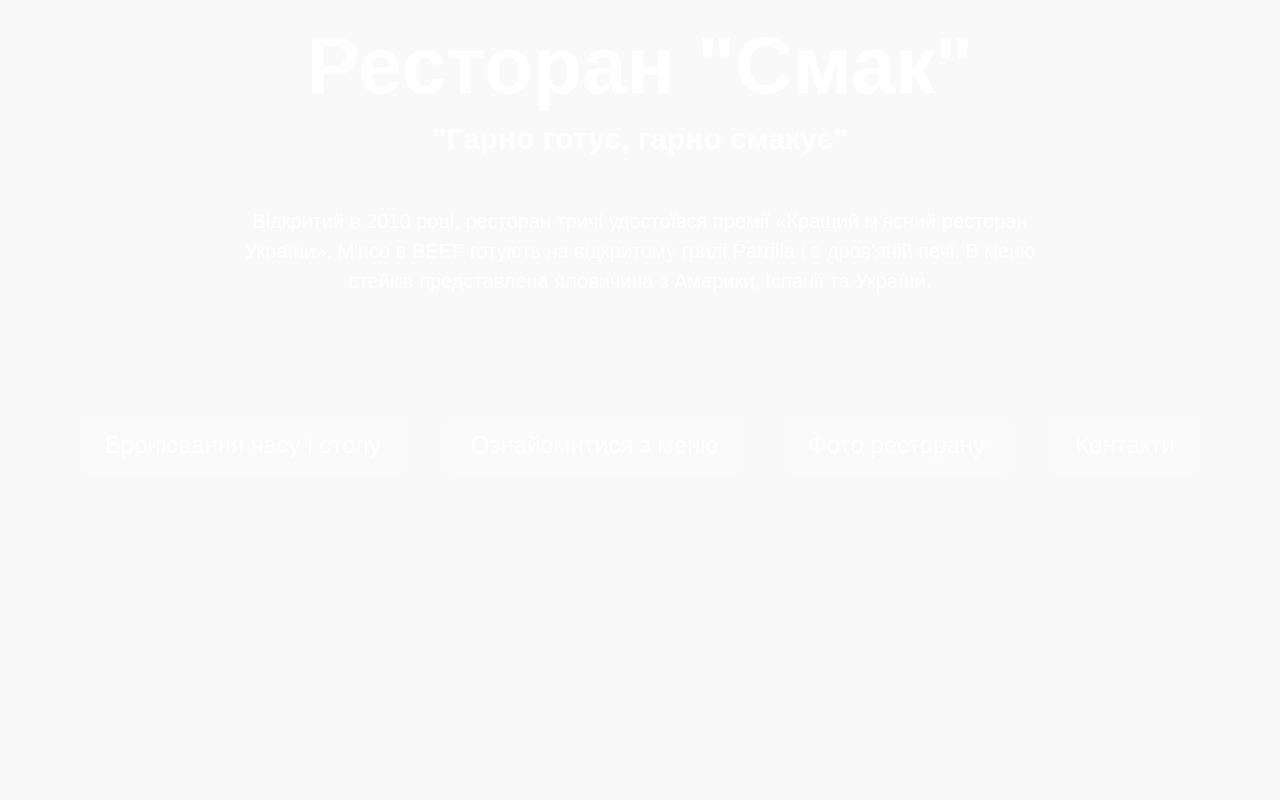
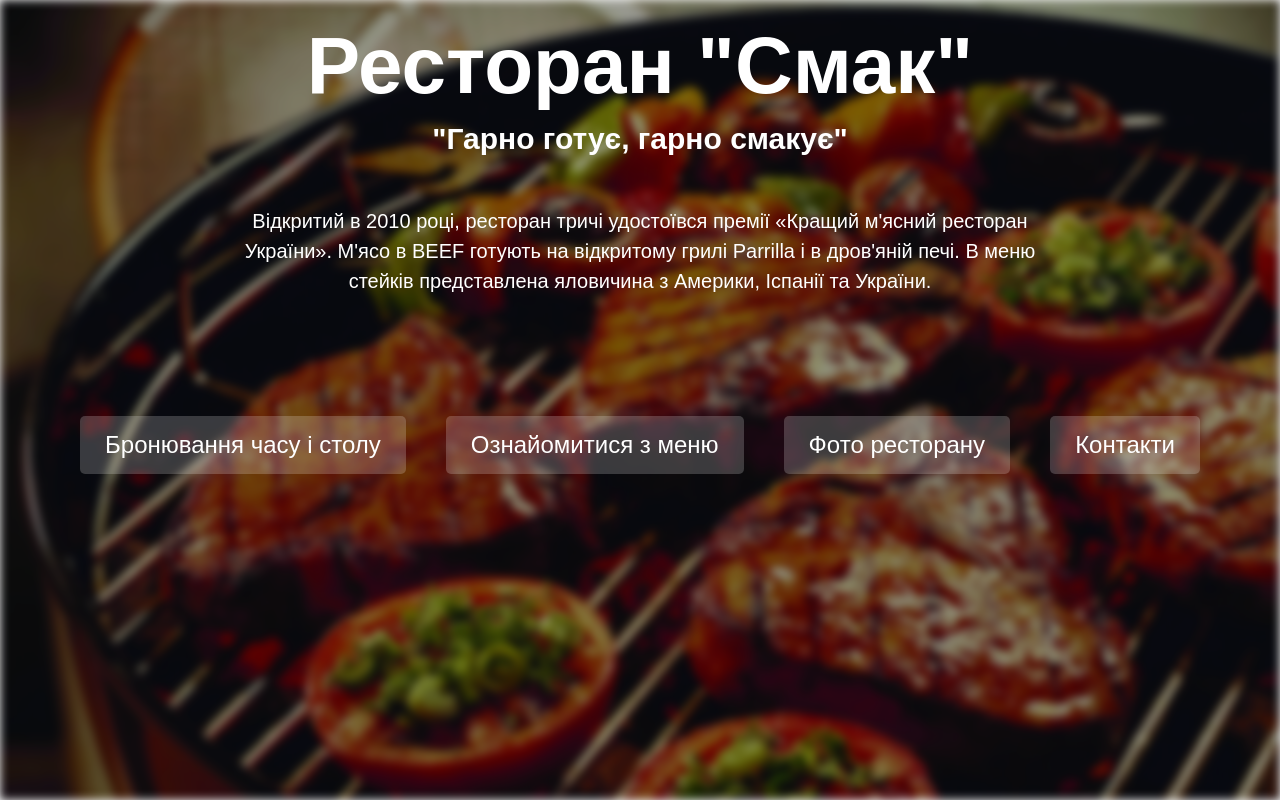
Before and after one commit to verkhusha/zpi-zp41_appWEB-VerkhushaVladyslav-KPI-2025, a plain HTML site: page index.html in a window 1280 px wide. Drawn offline with Linux system fonts and the light colour scheme; the site is published under a folder, as on GitHub Pages, so addresses that start at the root find nothing.

Commit message:
Update styles.css

```diff
--- a/CSS/styles.css
+++ b/CSS/styles.css
@@ -20,7 +20,7 @@ body {
     left: 0;
     width: 100%;
     height: 100%;
-    background-image: url("/img/background.jpg"); /* Зображення заднього фону*/
+    background-image: url("../img/background.jpg"); /* Зображення заднього фону*/
     background-size: cover;
     background-position: center;
     filter: blur(5px) brightness(0.6); /* Розмиття і затемнення */
```
